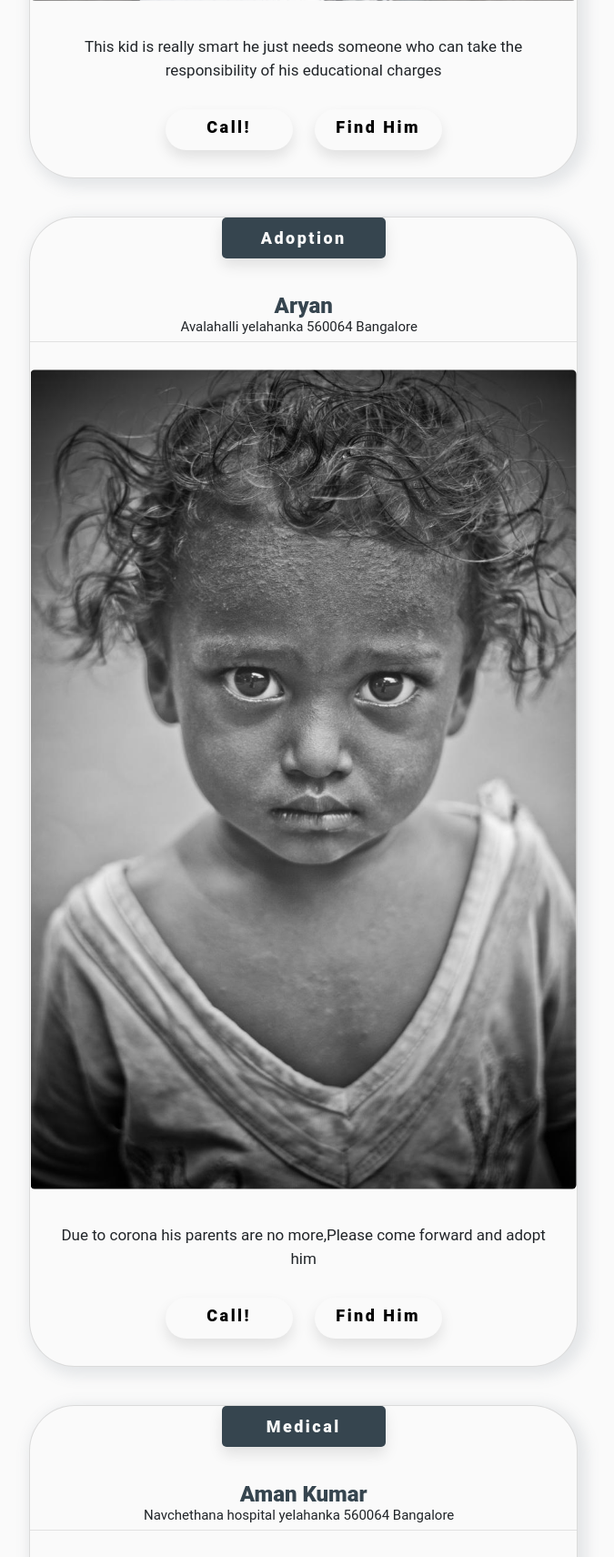
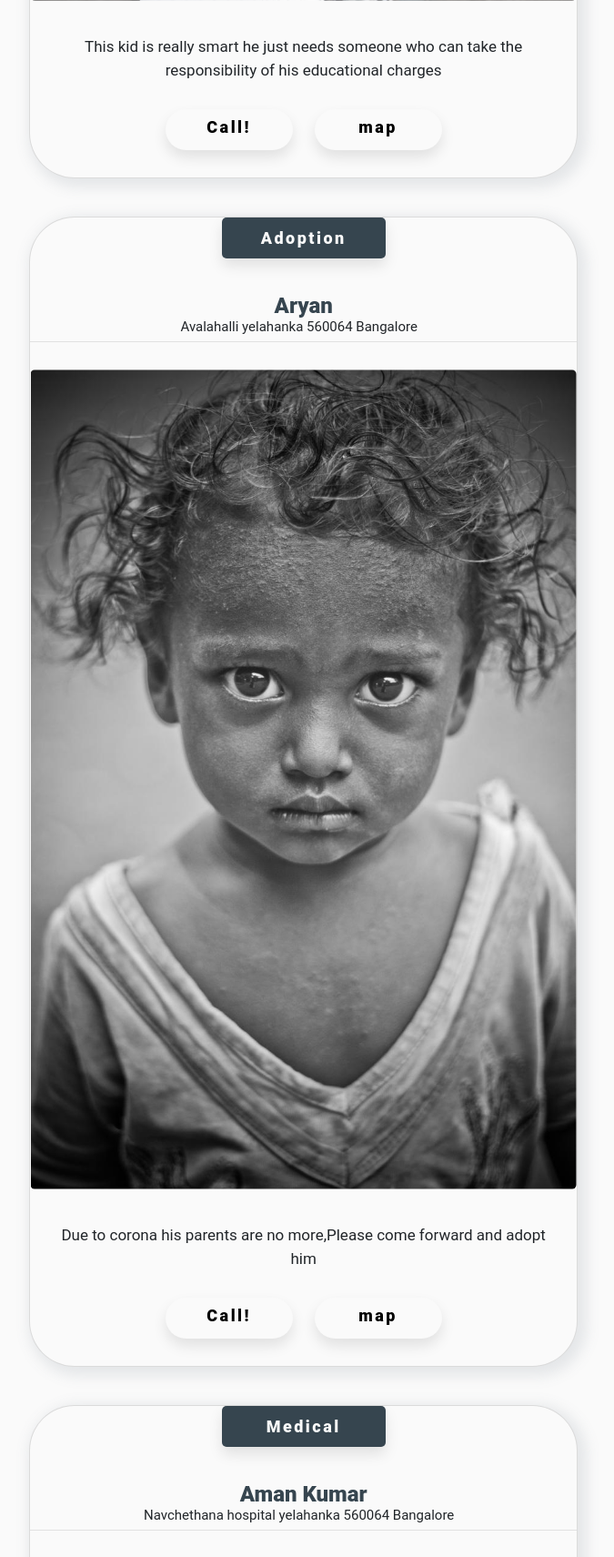
Before and after one commit to sandy2864/HelpUS, a Django app: page /home/ in a window 1280 px wide. Shown: the part 717-2428 px from the top of the page at 91% size, without its empty margins (433-1108 px from the left). Run offline with Django 3.2, Linux system fonts and the light colour scheme; data comes from the database, SQL or seed files in the repository; some libraries are stand-ins or nearby versions.

Commit message:
Update home.html

```diff
--- a/templates/home.html
+++ b/templates/home.html
@@ -301,7 +301,7 @@ figure:hover::before {
 
     <a class="btn pp btn"  href="tel:{{i.mob}}">
     Call!</a>
-     <a class="btn btn" href="{{i.map}}">Find Him</button></a>
+     <a class="btn btn" href="{{i.map}}">map</button></a>
                 </div>
                 </div>
 
```
